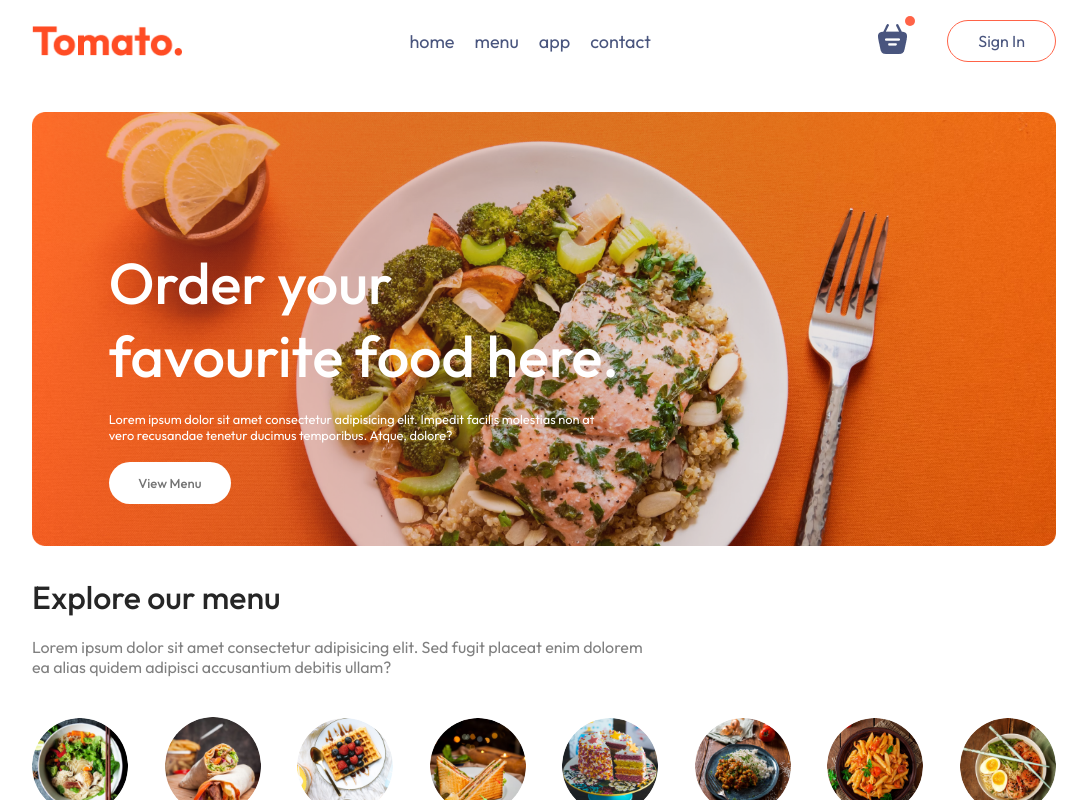
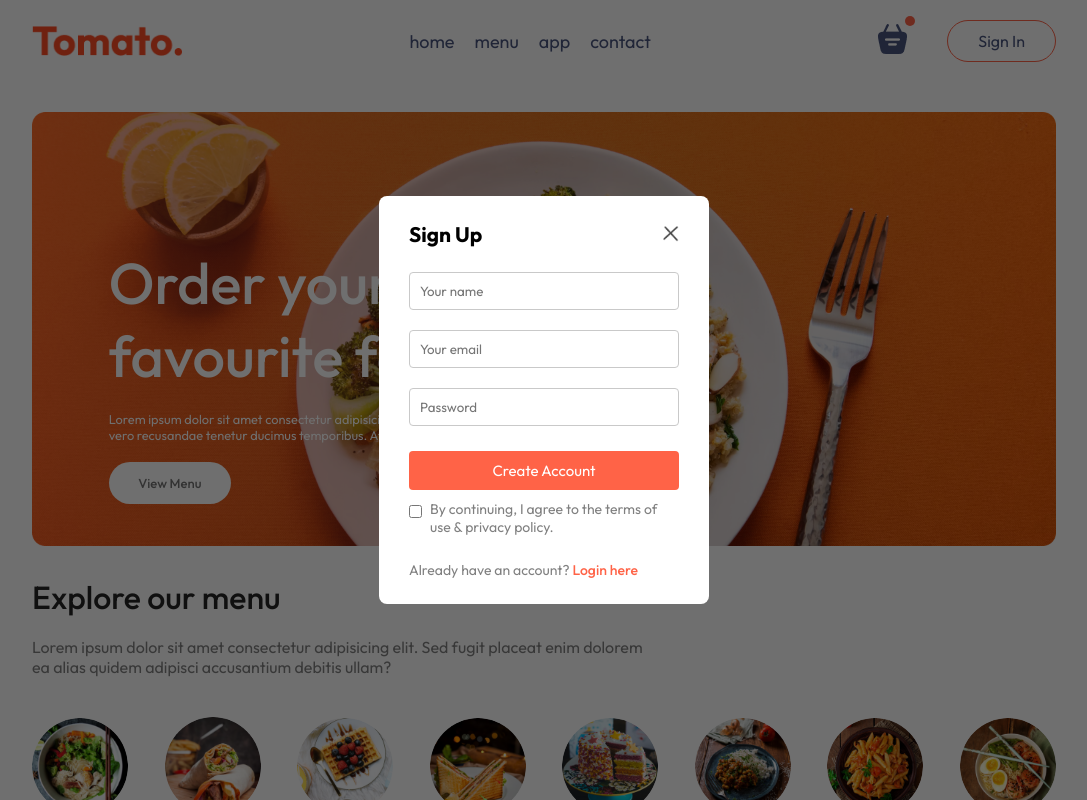
Before and after one commit to adg006/tomato, a React (Vite) app in the folder frontend/: page / in a window 1280 px wide. Both pictures are taken after a click on the button "Sign In". Shown: the top 800 px of the page, without its empty margins (96-1183 px from the left). Built offline with nearby package versions, Linux system fonts and the light colour scheme.

Commit message:
added login component

```diff
--- a/frontend/src/App.jsx
+++ b/frontend/src/App.jsx
@@ -1,14 +1,17 @@
+import { useState } from "react";
 import { Route, Routes } from "react-router-dom";
 import Home from "./pages/home/Home";
+import Login from "./components/login/Login";
 import Navbar from "./components/navbar/Navbar";
 import Footer from "./components/footer/Footer";
 
 export default function App() {
+  const [showLogin, setShowLogin] = useState(false);
   return (
     <>
+      {showLogin && <Login setShowLogin={setShowLogin} />}
       <div className="app">
-        <Navbar />
-
+        <Navbar setShowLogin={setShowLogin} />
         <Routes>
           <Route path="/" element={<Home />} />
         </Routes>
--- /dev/null
+++ b/frontend/src/components/login/Login.jsx
@@ -0,0 +1,52 @@
+import { useState } from "react";
+import { assets } from "../../assets/assets";
+import "./login.css";
+
+const Login = ({ setShowLogin }) => {
+  const [currState, setCurrState] = useState("Sign Up");
+
+  return (
+    <div class="login-popup">
+      <div className="login-popup-container">
+        <div className="login-popup-title">
+          <h2>{currState}</h2>
+          <img
+            onClick={() => {
+              setShowLogin(false);
+            }}
+            src={assets.cross_icon}
+          />
+        </div>
+
+        <div className="login-popup-inputs">
+          {currState === "Sign Up" && (
+            <input type="text" placeholder="Your name" required />
+          )}
+          <input type="email" placeholder="Your email" required />
+          <input type="password" placeholder="Password" required />
+        </div>
+
+        <button>{currState === "Sign Up" ? "Create Account" : "Login"}</button>
+
+        <div className="login-popup-condition">
+          <input type="checkbox" required />
+          <p>By continuing, I agree to the terms of use & privacy policy.</p>
+        </div>
+
+        {currState === "Sign Up" ? (
+          <p>
+            Already have an account?{" "}
+            <span onClick={() => setCurrState("Login")}>Login here</span>
+          </p>
+        ) : (
+          <p>
+            Create a new account?{" "}
+            <span onClick={() => setCurrState("Sign Up")}>Click here</span>
+          </p>
+        )}
+      </div>
+    </div>
+  );
+};
+
+export default Login;
--- /dev/null
+++ b/frontend/src/components/login/login.css
@@ -0,0 +1,74 @@
+.login-popup {
+  position: absolute;
+  z-index: 1;
+  width: 100%;
+  height: 100%;
+  background-color: #00000090;
+  display: grid;
+}
+
+.login-popup-container {
+  place-self: center;
+  width: max(23vw, 330px);
+  color: #808080;
+  background-color: #ffffff;
+  display: flex;
+  flex-direction: column;
+  gap: 25px;
+  padding: 25px 30px;
+  border-radius: 8px;
+  font-size: 14px;
+  animation: fadeIn 0.5s;
+}
+
+.login-popup-title {
+  display: flex;
+  justify-content: space-between;
+  align-items: center;
+  color: black;
+}
+
+.login-popup-title img {
+  width: 16px;
+  cursor: pointer;
+}
+
+.login-popup-inputs {
+  display: flex;
+  flex-direction: column;
+  gap: 20px;
+}
+
+.login-popup-inputs input {
+  outline: none;
+  padding: 10px;
+  border: 1px solid #c9c9c9;
+  border-radius: 4px;
+}
+
+.login-popup-container button {
+  border: none;
+  padding: 10px;
+  border-radius: 4px;
+  color: white;
+  background-color: tomato;
+  font-size: 15px;
+  cursor: pointer;
+}
+
+.login-popup-condition {
+  display: flex;
+  align-items: start;
+  gap: 8px;
+  margin-top: -15px;
+}
+
+.login-popup-condition input {
+  margin-top: 5px;
+}
+
+.login-popup p span {
+  color: tomato;
+  cursor: pointer;
+  font-weight: 500;
+}
--- a/frontend/src/components/navbar/Navbar.jsx
+++ b/frontend/src/components/navbar/Navbar.jsx
@@ -4,7 +4,7 @@ import { assets } from "../../assets/assets.js";
 
 import "./navbar.css";
 
-export default function Navbar() {
+export default function Navbar({ setShowLogin }) {
   const [menu, setMenu] = useState("home");
 
   return (
@@ -48,7 +48,7 @@ export default function Navbar() {
           <div className="dot"></div>
         </div>
 
-        <button>sign in</button>
+        <button onClick={() => setShowLogin(true)}>sign in</button>
       </div>
     </div>
   );
```
